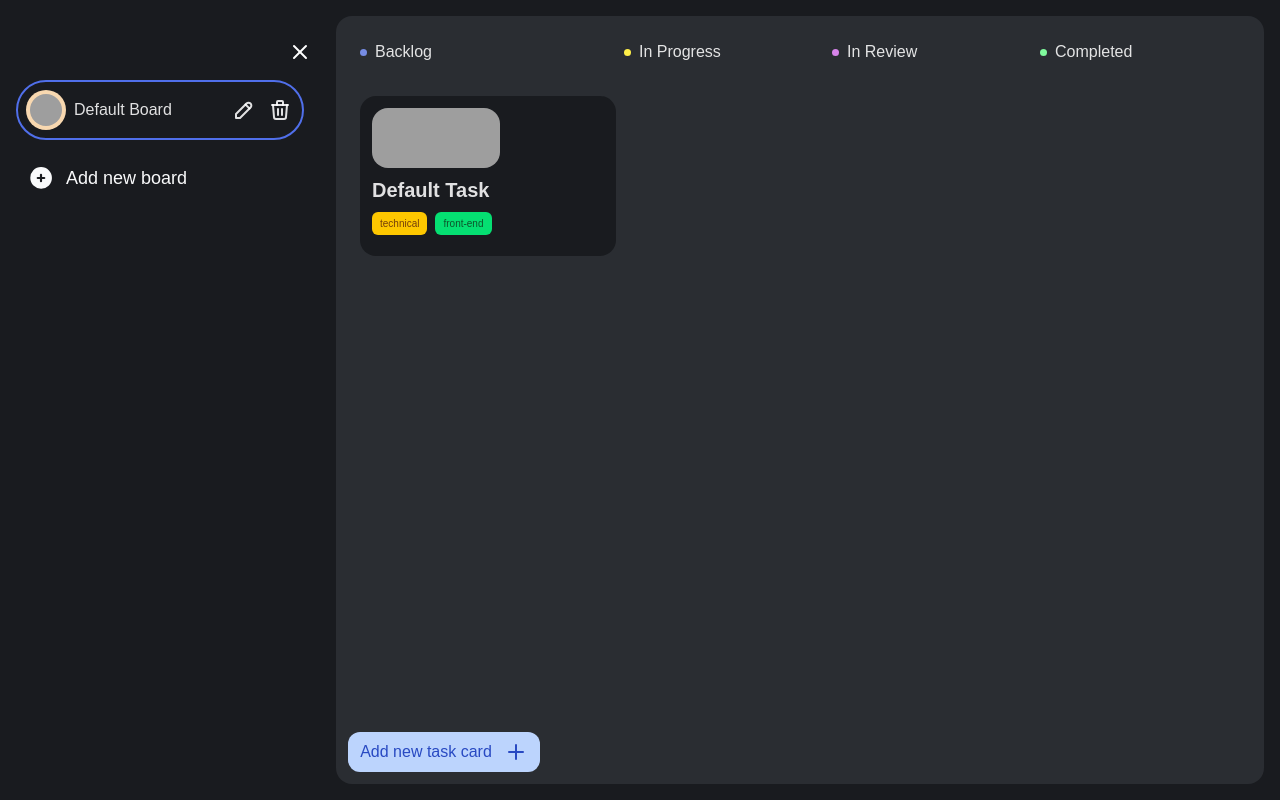
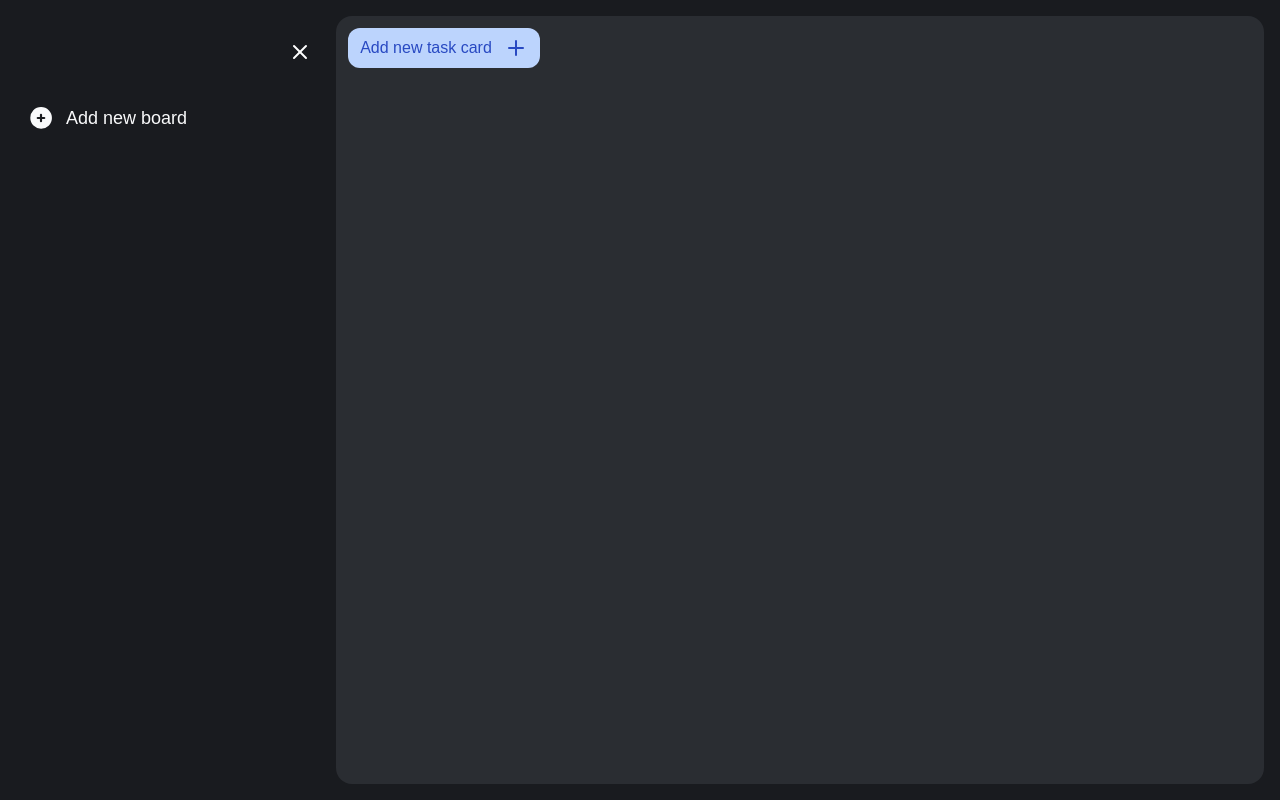
Before and after one commit to omar15hr/task-manager-app, a React (Vite) app: page / in a window 1280 px wide. Built offline with nearby package versions, Linux system fonts and the light colour scheme; grey boxes are pictures that could not be loaded.

Commit message:
cambiando la logica

```diff
--- a/src/components/sidebar/BoardsList.tsx
+++ b/src/components/sidebar/BoardsList.tsx
@@ -1,88 +1,13 @@
-import { PencilSvg, TrashSvg } from "../Svg";
-import { useUserActions } from "../../hooks/useBoardsActions";
-import { useState } from "react";
-import { useAppSelector } from "../../hooks/store";
-
-import { BoardWithId } from "../../interfaces/types";
-import { NewBoardModal } from "./NewBoardModal";
 
 export const BoardsList = () => {
-  const [confirmDeleteId, setConfirmDeleteId] = useState<string | null>(null);
-  const [isModalVisible, setIsModalVisible] = useState(false);
-  const [selectedBoard, setSelectedBoard] = useState<BoardWithId | null>(null);
-  const boards = useAppSelector((state) => state.boards);
 
-  const { removeBoard } = useUserActions();
 
-  const handleDeleteBoard = (id: string) => {
-    removeBoard(id);
-    setConfirmDeleteId(null);
-  };
-
-  const handleConfirmDelete = (id: string) => {
-    setConfirmDeleteId(id);
-  };
-
-  const handleCancelDelete = () => {
-    setConfirmDeleteId(null);
-  };
-
-  const openModalForEditing = (board: BoardWithId) => {
-    setSelectedBoard(board);
-    setIsModalVisible(true);
-  };
 
   return (
     <div className="flex flex-col gap-4">
-      {boards.map((board) => (
-        <div
-          key={board.id}
-          className="flex flex-row gap-3 items-center justify-start rounded-4xl border-[#506FEA] border-solid border-2 p-2 cursor-pointer hover:border-[#3d56b6]"
-        >
-          <div className="flex flex-row gap-2 items-center w-3/4">
-            <img
-              className="p-1 rounded-full w-10 h-10"
-              style={{ backgroundColor: board.color }}
-              src={board.emoji}
-            />
-            <h1 className="text-[16px]">{board.name}</h1>
-          </div>
-          <div className="flex flex-row gap-3 w-1/4 justify-center">
-            <button onClick={() => openModalForEditing(board)}>
-              <PencilSvg size={24} />
-            </button>
-            <button onClick={() => handleConfirmDelete(board.id)}>
-              <TrashSvg size={24} />
-            </button>
-          </div>
-        </div>
-      ))}
-      {confirmDeleteId && (
-        <div className="flex flex-row gap-3 items-center justify-center rounded-4xl p-2 bg-[#2A2D32] mt-2">
-          <span className="text-white">Are you sure?</span>
-          <button
-            onClick={() => handleDeleteBoard(confirmDeleteId)}
-            className="px-4 py-1 text-sm bg-green-500 rounded-xl text-white hover:bg-green-600"
-          >
-            Yes
-          </button>
-          <button
-            onClick={handleCancelDelete}
-            className="px-4 py-1 text-sm bg-red-500 rounded-xl text-white hover:bg-red-600"
-          >
-            No
-          </button>
-        </div>
-      )}
 
-      {isModalVisible && selectedBoard && (
-        <NewBoardModal
-          setIsVisible={setIsModalVisible}
-          toggleModal={() => setIsModalVisible(false)}
-          board={selectedBoard}
-          isEditing={true}
-        />
-      )}
+
+
     </div>
   );
 };
--- a/src/components/taskBoard/TaskBoard.tsx
+++ b/src/components/taskBoard/TaskBoard.tsx
@@ -1,5 +1,3 @@
-import { useAppSelector } from "../../hooks/store";
-import { TaskColumn } from "./TaskColumn";
 import NewTask from "./NewTask";
 
 interface ContentProps {
@@ -8,12 +6,6 @@ interface ContentProps {
 
 export default function TaskBoard({ isSidebarOpen }: ContentProps) {
 
-  const tasks = useAppSelector((state) => state.tasks);
-
-  const backlogTasks = tasks.filter((task) => task.status === "Backlog");
-  const inProgressTasks = tasks.filter((task) => task.status === "In Progress");
-  const inReviewTasks = tasks.filter((task) => task.status === "In Review");
-  const completedTasks = tasks.filter((task) => task.status === "Completed");
 
   return (
     <div
@@ -22,28 +14,7 @@ export default function TaskBoard({ isSidebarOpen }: ContentProps) {
       }`}
     >
       <div className="p-3 bg-[#2A2D32] h-[calc(100vh-2rem)] rounded-2xl flex flex-col">
-        <div className="flex gap-2 p-3 overflow-y-auto flex-grow">
-          <TaskColumn
-            title="Backlog"
-            color="#768CE4"
-            tasks={backlogTasks}
-          />
-          <TaskColumn
-            title="In Progress"
-            color="#FEEF49"
-            tasks={inProgressTasks}
-          />
-          <TaskColumn
-            title="In Review"
-            color="#D784EA"
-            tasks={inReviewTasks}
-          />
-          <TaskColumn
-            title="Completed"
-            color="#80FA9D"
-            tasks={completedTasks}
-          />
-        </div>
+
        <NewTask />
       </div>
     </div>
--- a/src/interfaces/types.ts
+++ b/src/interfaces/types.ts
@@ -17,6 +17,7 @@ export interface Task {
   status:     string;
   background: null | string;
   tags:       string[];
+  boardId:    BoardId;
 }
 
 export interface TaskWithId extends Task {
--- a/src/store/boards/boardSlice.ts
+++ b/src/store/boards/boardSlice.ts
@@ -1,17 +1,21 @@
 import { createSlice, PayloadAction } from "@reduxjs/toolkit";
 import { Board, BoardId, BoardWithId } from "../../interfaces/types";
 
-const DEFAULT_STATE = [
-  {
-    id: '1',
-    name: "Default Board",
-    emoji: "../../assets/emojis/board-logo-01.png",
-    color: "#F8D8B0",
-    tasks: [
-      { id: '1', title: "Default Task", status: "Backlog", background: '#F8D8B0', tags: ["technical", "front-end"] },
-    ],
-  }
-];
+const DEFAULT_STATE: {
+  boards: BoardWithId[];
+  selectedBoardId: BoardId | null;
+} = {
+  boards: [
+    {
+      id: "1",
+      name: "Development",
+      emoji: "💻",
+      color: "#ff5733",
+      tasks: [],
+    },
+  ],
+  selectedBoardId: "1",
+};
 
 const initialState: BoardWithId[] = (() => {
   const persistanceState = localStorage.getItem("boards");
@@ -33,7 +37,10 @@ export const boardSlice = createSlice({
       const id = action.payload;
       return state.filter((board) => board.id !== id);
     },
-    updateBoardById: (state, action: PayloadAction<{ id: BoardId, updatedBoard: Partial<Board> }>) => {
+    updateBoardById: (
+      state,
+      action: PayloadAction<{ id: BoardId; updatedBoard: Partial<Board> }>
+    ) => {
       const { id, updatedBoard } = action.payload;
       return state.map((board) => {
         if (board.id === id) {
@@ -47,4 +54,5 @@ export const boardSlice = createSlice({
 
 export default boardSlice.reducer;
 
-export const { addNewBoard,deleteBoardById, updateBoardById } = boardSlice.actions;
+export const { addNewBoard, deleteBoardById, updateBoardById } =
+  boardSlice.actions;
--- a/src/store/tasks/taskSlice.ts
+++ b/src/store/tasks/taskSlice.ts
@@ -4,6 +4,7 @@ import { Task, TaskId, TaskWithId } from "../../interfaces/types";
 const DEFAULT_STATE = [
   {
     id: '1',
+    boardId: '1',
     title: "Default Task",
     status: "Backlog",
     background: "https://images.unsplash.com/photo-1534528741775-53994a69daeb?ixlib=rb-4.0.3&ixid=MnwxMjA3fDB8MHxwaG90by1wYWdlfHx8fGVufDB8fHx8&auto=format&fit=crop&w=687&q=80",
```
